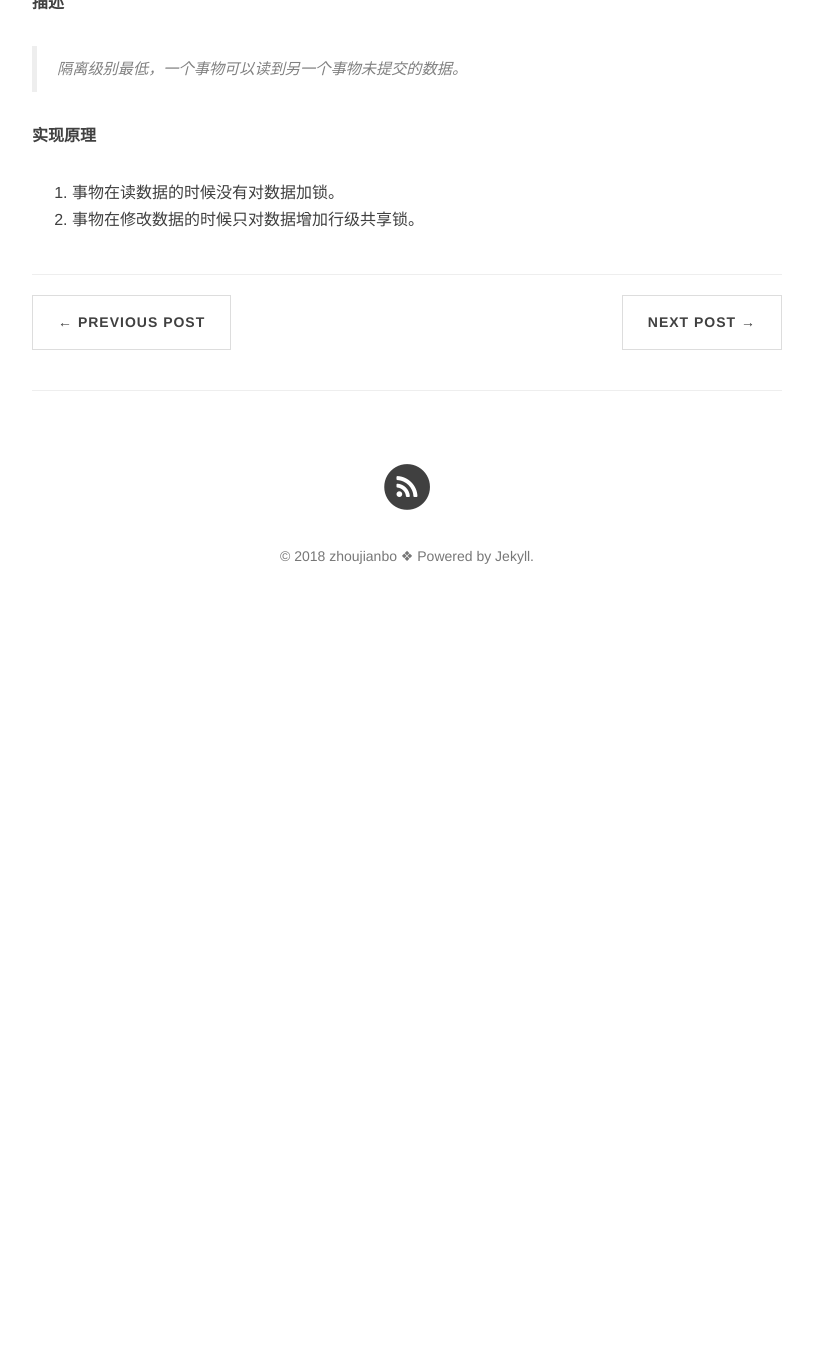
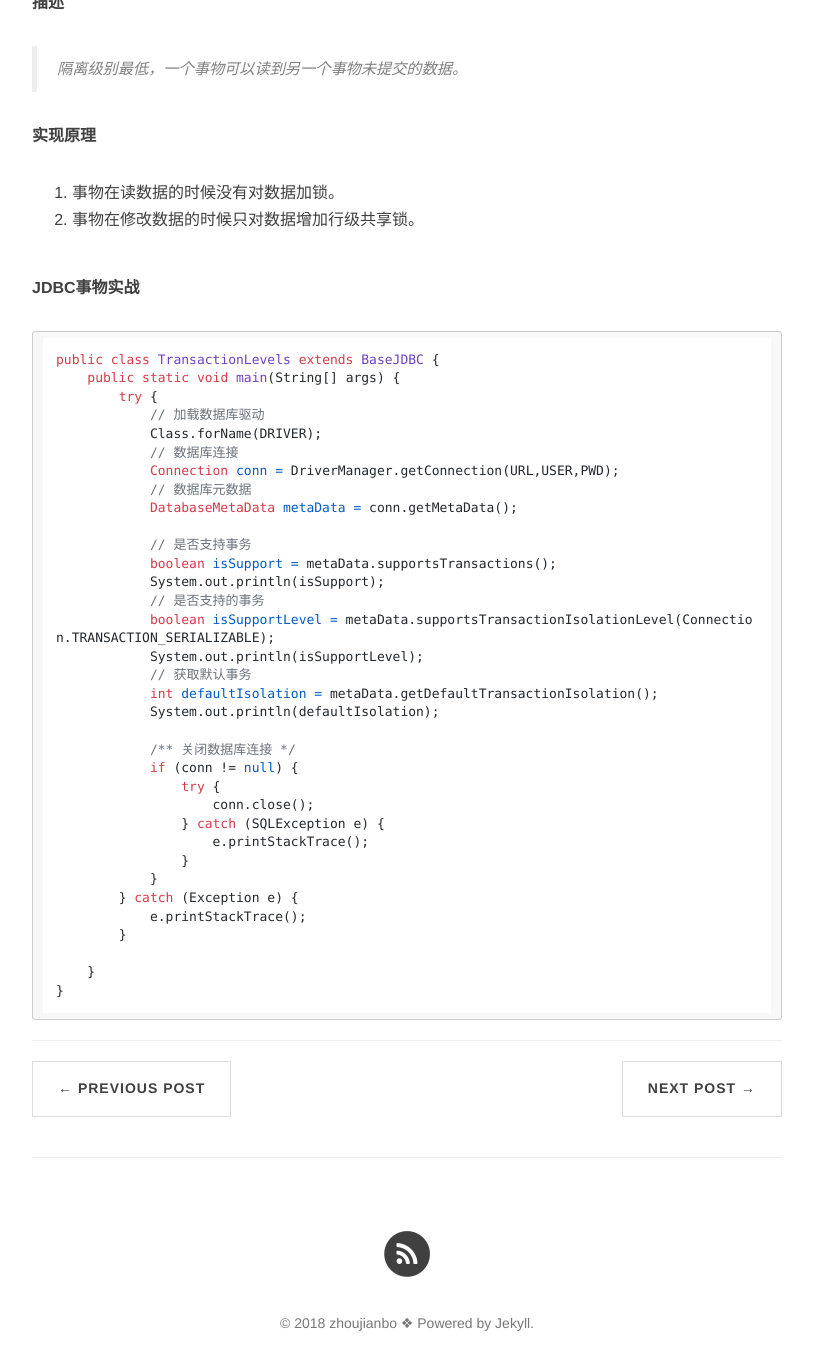
Before and after one commit to ZhouJianBoPro/ZhouJianBoPro.github.io, a Jekyll site: the page built from _posts/2018-03-21-isolation-level.md, in a window 1280 px wide and 1400 px high, scrolled down 2366 px. Shown: the top 1370 px of the window, without its empty margins (233-1046 px from the left). Built offline with Jekyll 4.4.1, drawn with Linux system fonts in a browser that asks for light colours; nearby versions of some CDN libraries; comment, search, counter and statistics services are not loaded; before the commit the page ends 2999 px from its top, so only the background shows below that.

Commit message:
defalut commit；

````diff
--- a/_posts/2018-03-21-isolation-level.md
+++ b/_posts/2018-03-21-isolation-level.md
@@ -42,3 +42,42 @@ description: 深入分析事物的隔离级别。
 **实现原理**
 1. 事物在读数据的时候没有对数据加锁。
 2. 事物在修改数据的时候只对数据增加行级共享锁。
+
+**JDBC事物实战**
+
+```$xslt
+public class TransactionLevels extends BaseJDBC {
+    public static void main(String[] args) {
+        try {
+            // 加载数据库驱动
+            Class.forName(DRIVER);
+            // 数据库连接
+            Connection conn = DriverManager.getConnection(URL,USER,PWD);
+            // 数据库元数据
+            DatabaseMetaData metaData = conn.getMetaData();
+
+            // 是否支持事务
+            boolean isSupport = metaData.supportsTransactions();
+            System.out.println(isSupport);
+            // 是否支持的事务
+            boolean isSupportLevel = metaData.supportsTransactionIsolationLevel(Connection.TRANSACTION_SERIALIZABLE);
+            System.out.println(isSupportLevel);
+            // 获取默认事务
+            int defaultIsolation = metaData.getDefaultTransactionIsolation();
+            System.out.println(defaultIsolation);
+
+            /** 关闭数据库连接 */
+            if (conn != null) {
+                try {
+                    conn.close();
+                } catch (SQLException e) {
+                    e.printStackTrace();
+                }
+            }
+        } catch (Exception e) {
+            e.printStackTrace();
+        }
+
+    }
+}
+```
````
